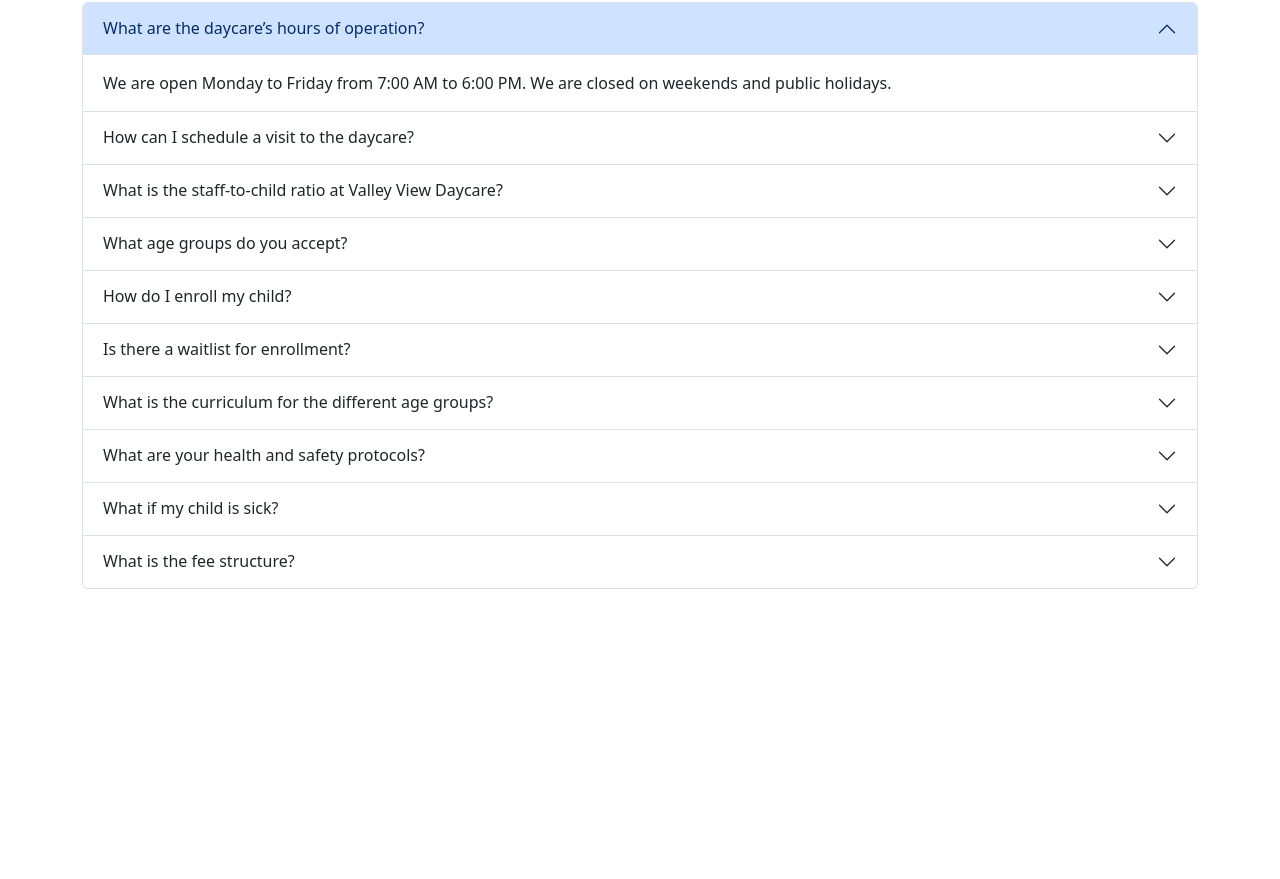
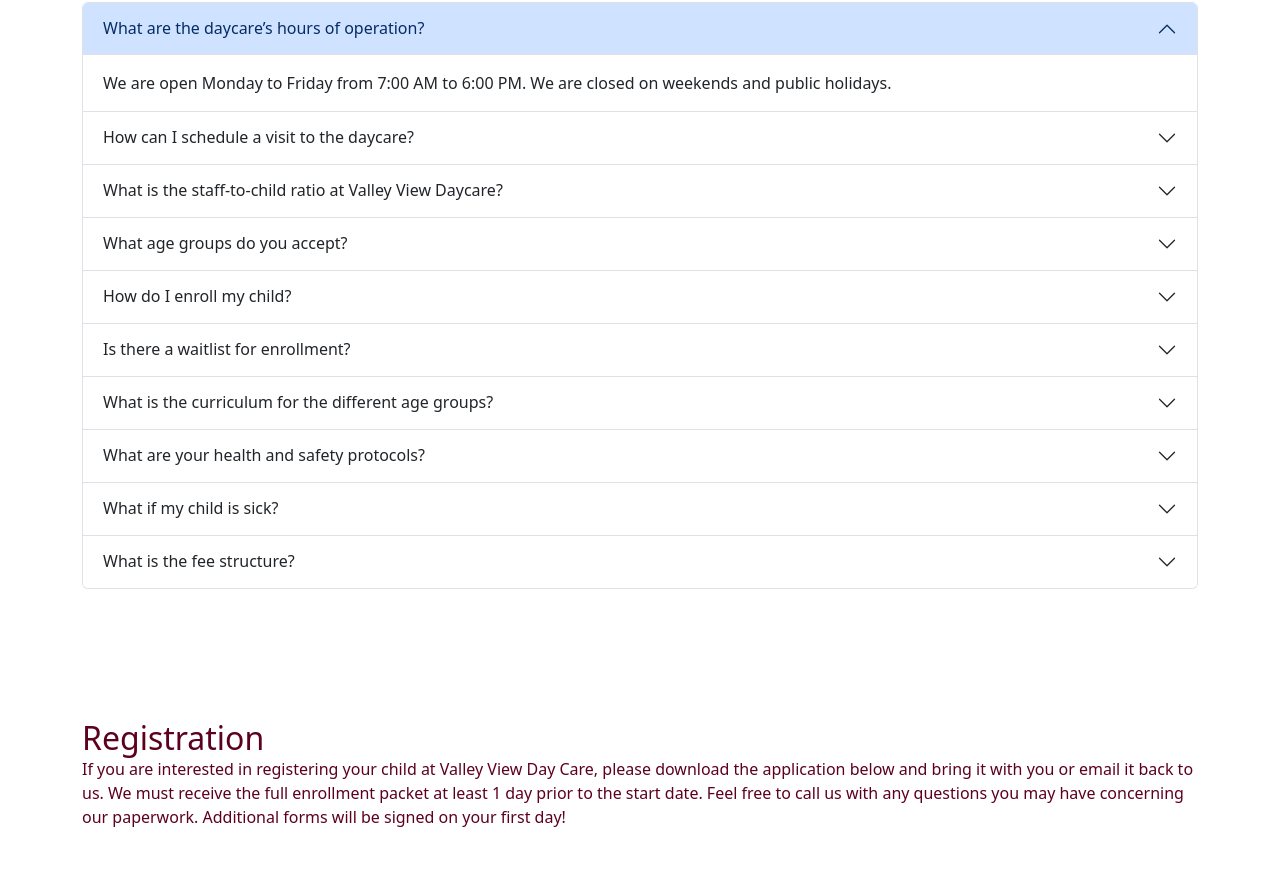
Before and after one commit to mrsaif888/vvdc, a plain HTML site: page parentsresources.html in a window 1280 px wide. Shown: the part 888-1767 px from the top of the page. Before the commit the page ends 1527 px from the top, so only its background shows below. Drawn offline with nearby package versions, Linux system fonts and the light colour scheme.

Commit message:
Add forms section

```diff
--- a/parentsresources.html
+++ b/parentsresources.html
@@ -182,6 +182,14 @@
             </div>
         </div>
     </section>
+    <section class="registration">
+        <div class="margin-padding">
+            <div class="container">
+        <h2>Registration</h2>
+        <p>If you are interested in registering your child at Valley View Day Care, please download the application below and bring it with you or email it back to us. We must receive the full enrollment packet at least 1 day prior to the start date. Feel free to call us with any questions you may have concerning our paperwork. Additional forms will be signed on your first day!</p>
+    </div>
+</div>
+    </section>
     <script src="https://unpkg.com/aos@2.3.1/dist/aos.js"></script>
     <script src="https://cdn.jsdelivr.net/npm/bootstrap@5.3.3/dist/js/bootstrap.bundle.min.js" integrity="sha384-YvpcrYf0tY3lHB60NNkmXc5s9fDVZLESaAA55NDzOxhy9GkcIdslK1eN7N6jIeHz" crossorigin="anonymous"></script>
     <script>
```
